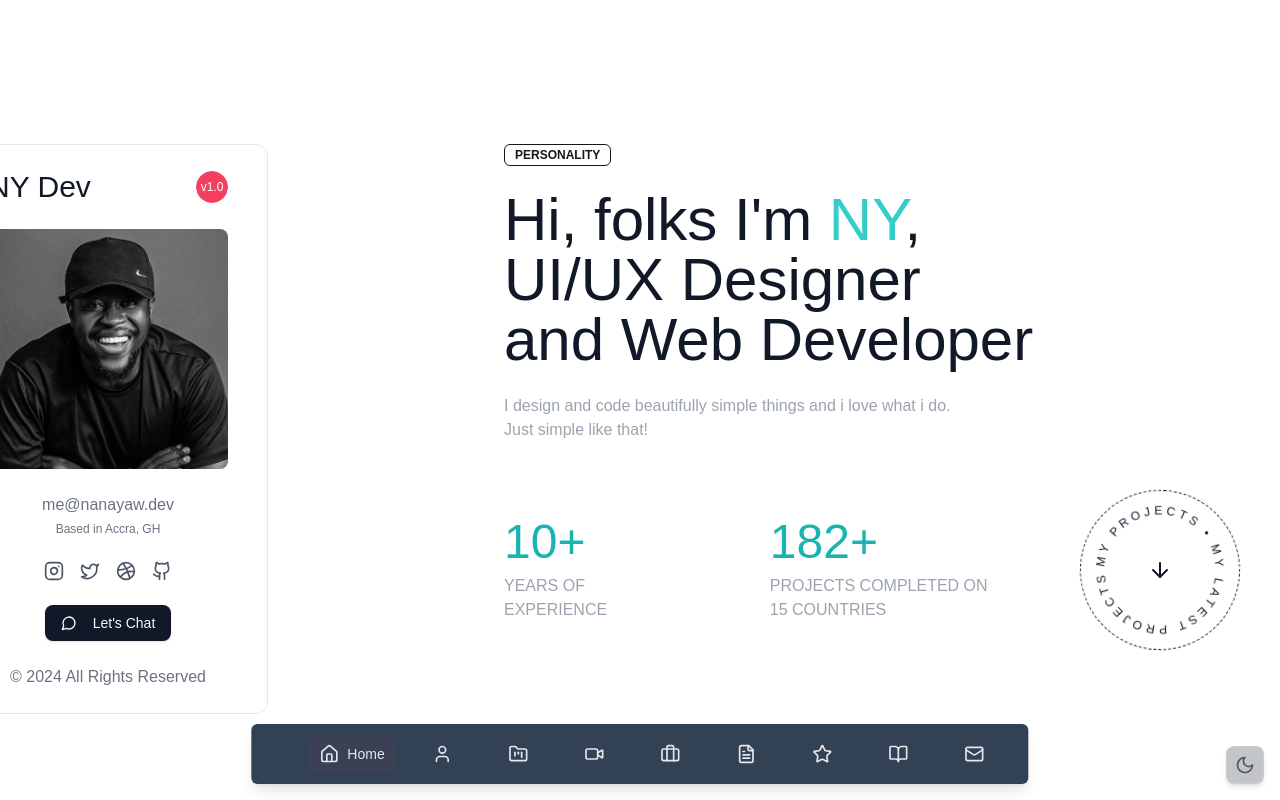
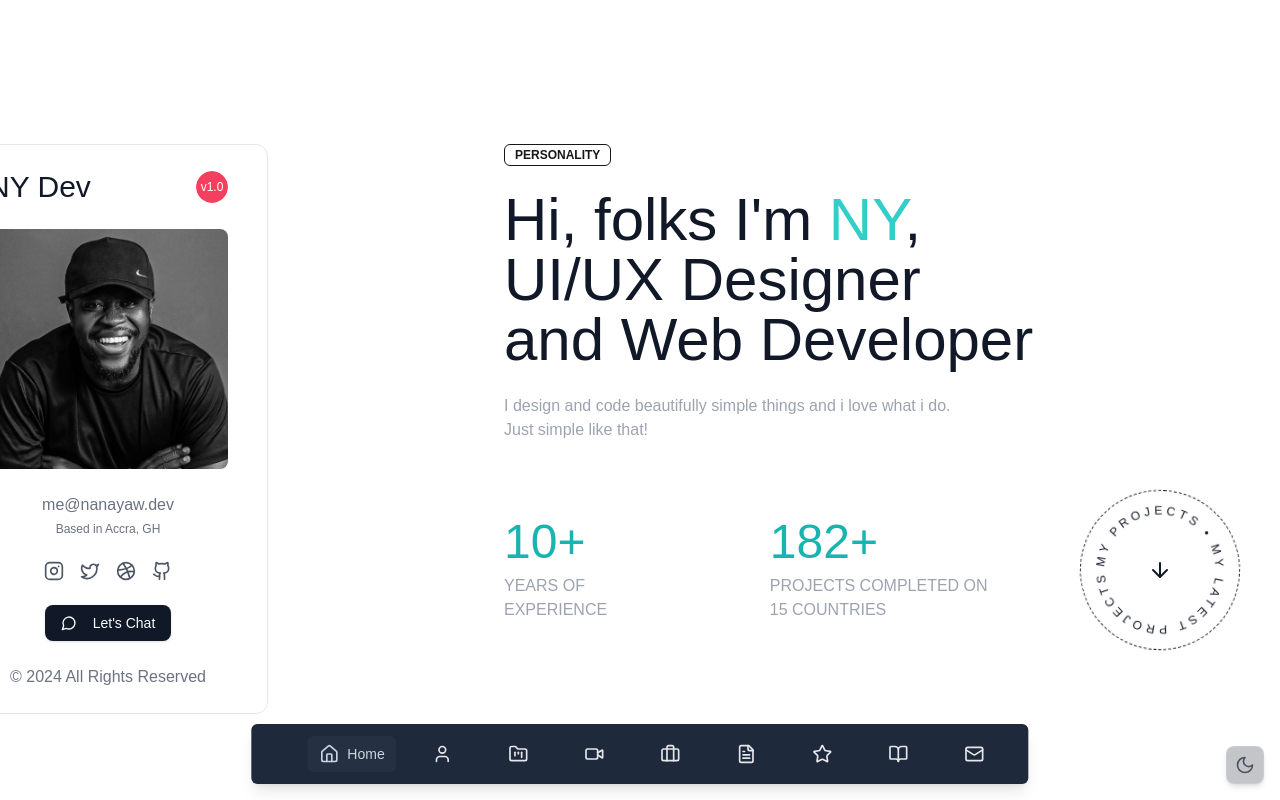
Before and after one commit to nanayawdev/nanayaw.dev, a React (Vite) app: page / in a window 1280 px wide. Shown: the top 800 px of the page. Built offline with nearby package versions, Linux system fonts and the light colour scheme; no server answers; the database is empty.

Commit message:
Update Navbar styles: change background color to slate-800, adjust active and hover text colors to enhance visual contrast and user experience.

```diff
--- a/src/components/Navbar/Navbar.jsx
+++ b/src/components/Navbar/Navbar.jsx
@@ -40,7 +40,7 @@ export default function Navbar() {
 
   return (
     <nav className="hidden lg:flex fixed bottom-4 left-1/2 -translate-x-1/2 items-center justify-between w-auto max-w-4xl px-6 py-3 rounded-md
-      bg-slate-700
+      bg-slate-800
       shadow-lg
       z-50">
       <div className="flex items-center gap-8">
@@ -58,8 +58,8 @@ export default function Navbar() {
                   onClick={() => scrollToSection(sectionId)}
                   className={`relative flex items-center transition-colors ${
                     isActive
-                      ? 'text-slate-200'
-                      : 'text-gray-200 hover:text-slate-200'
+                      ? 'text-slate-300'
+                      : 'text-gray-200 hover:text-slate-300'
                   }`}
                   onMouseEnter={() => setHoveredItem(item.path)}
                   onMouseLeave={() => setHoveredItem(null)}
@@ -68,7 +68,7 @@ export default function Navbar() {
                     className="relative flex items-center gap-2 px-3 py-2 rounded-md"
                     animate={{
                       backgroundColor: hoveredItem === item.path || isActive
-                        ? 'rgba(244, 63, 94, 0.1)' // rose-500 with opacity
+                        ? 'rgba(203, 213, 225, 0.1)' // slate-300 with opacity
                         : 'rgba(0, 0, 0, 0)',
                     }}
                     transition={{ duration: 0.2 }}
```
